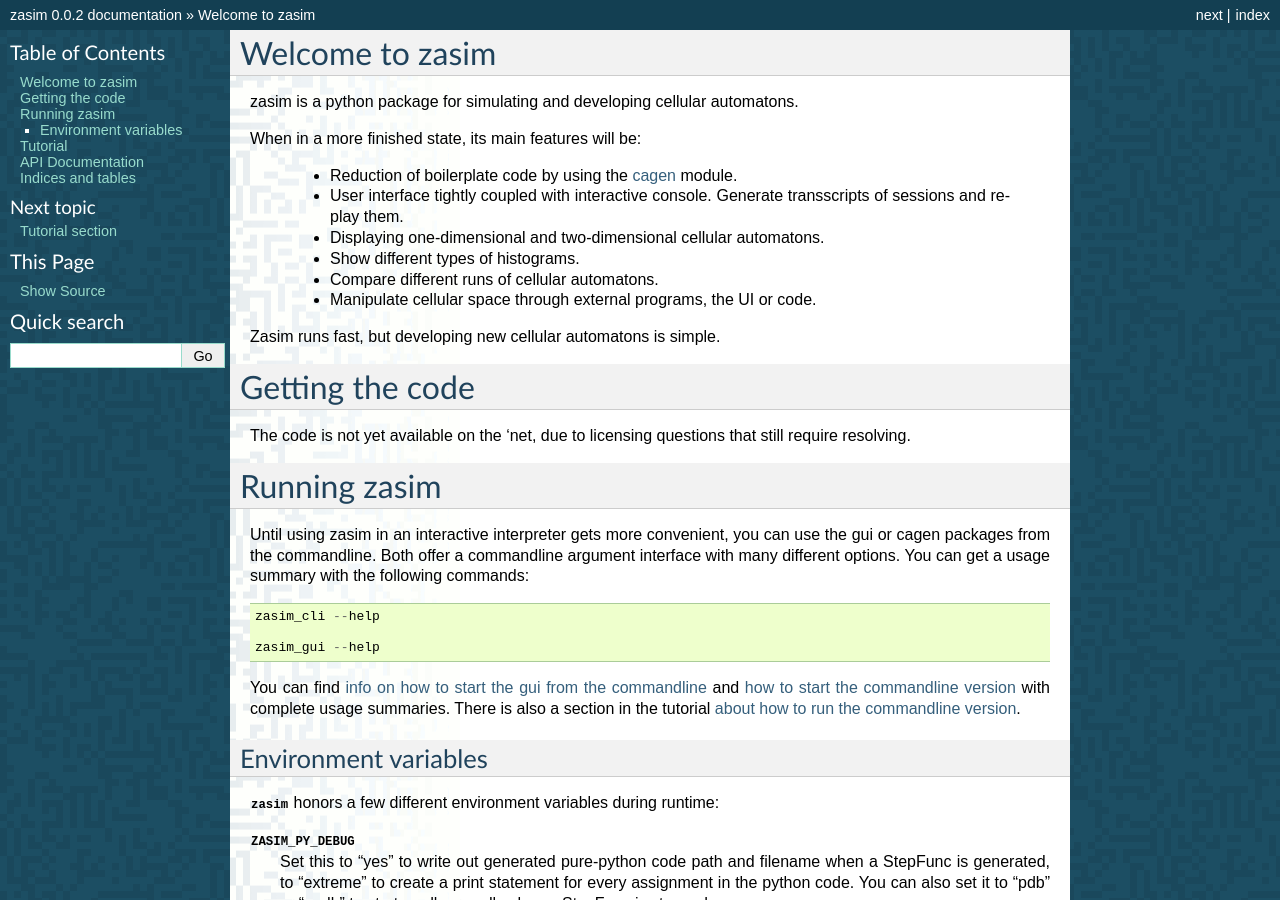
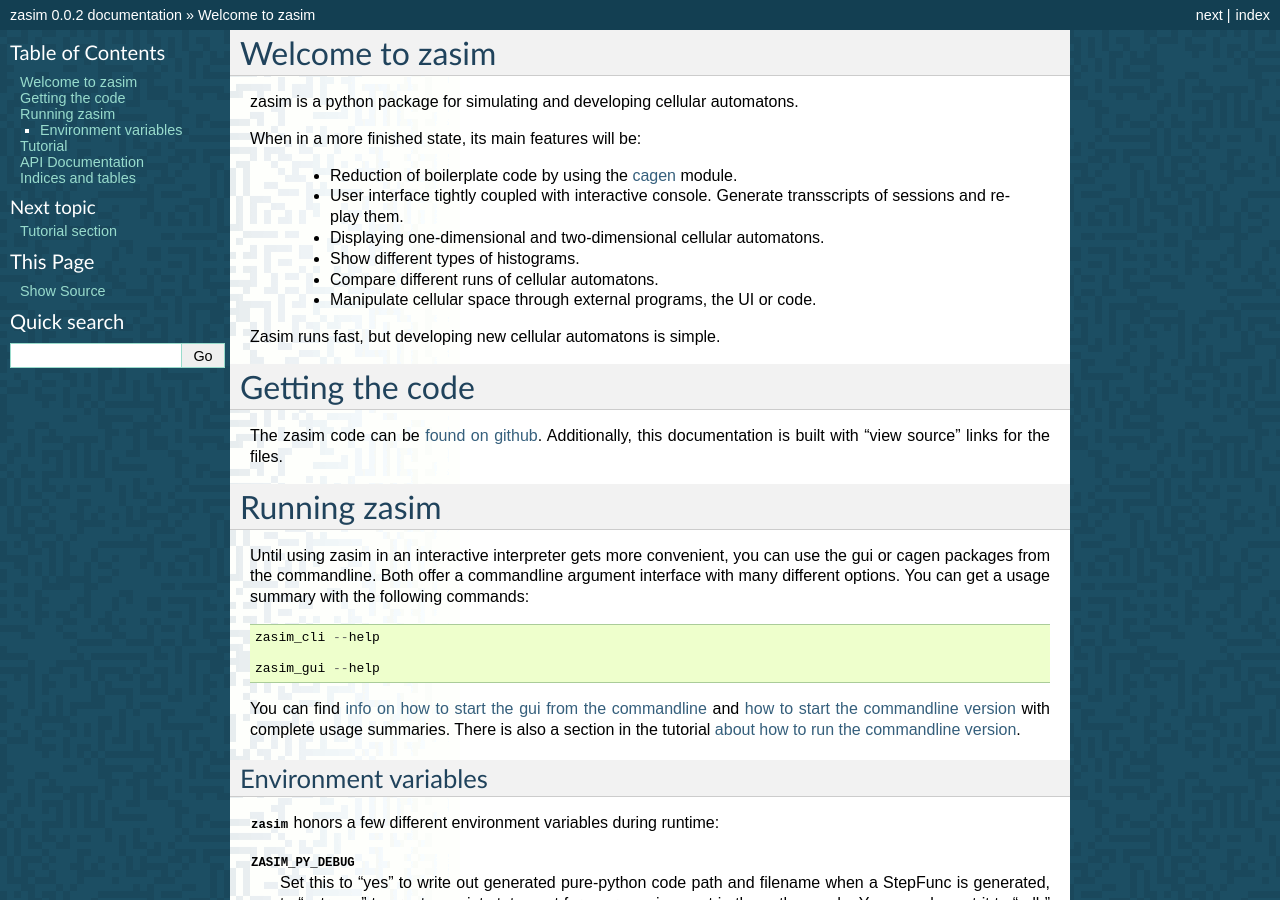
Before and after one commit to timo/zasim, a Sphinx documentation site: the page built from docs/index.rst, in a window 1280 px wide and 900 px high. Built offline with Sphinx 7.4.7, drawn with Linux system fonts in a browser that asks for light colours; formulas are drawn with MathJax 3.

Commit message:
reenable viewcode, mention github in docs

```diff
--- a/docs/conf.py
+++ b/docs/conf.py
@@ -34,7 +34,7 @@
               'sphinx.ext.intersphinx',
               'sphinxcontrib.proceduralimage',
               'sphinx.ext.inheritance_diagram',
-             #'sphinx.ext.viewcode',
+              'sphinx.ext.viewcode',
               ]
 
 # Add any paths that contain templates here, relative to this directory.
--- a/docs/index.rst
+++ b/docs/index.rst
@@ -18,8 +18,9 @@
 Getting the code
 ================
 
-The code is not yet available on the 'net, due to licensing questions that
-still require resolving.
+The zasim code can be `found on github <http://github.com/timo/zasim/>`_.
+Additionally, this documentation is built with "view source" links for
+the files.
 
 Running zasim
 =============
```
